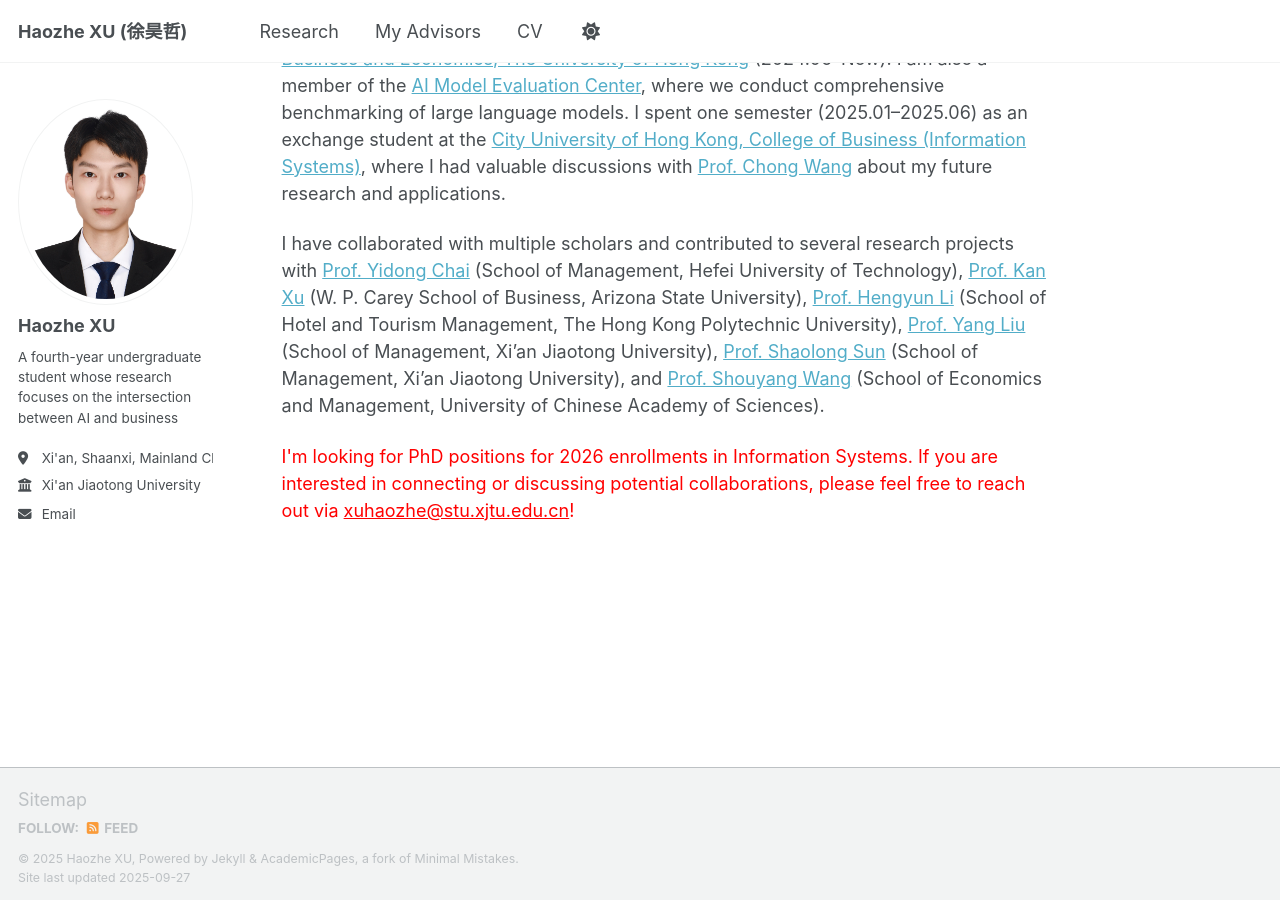
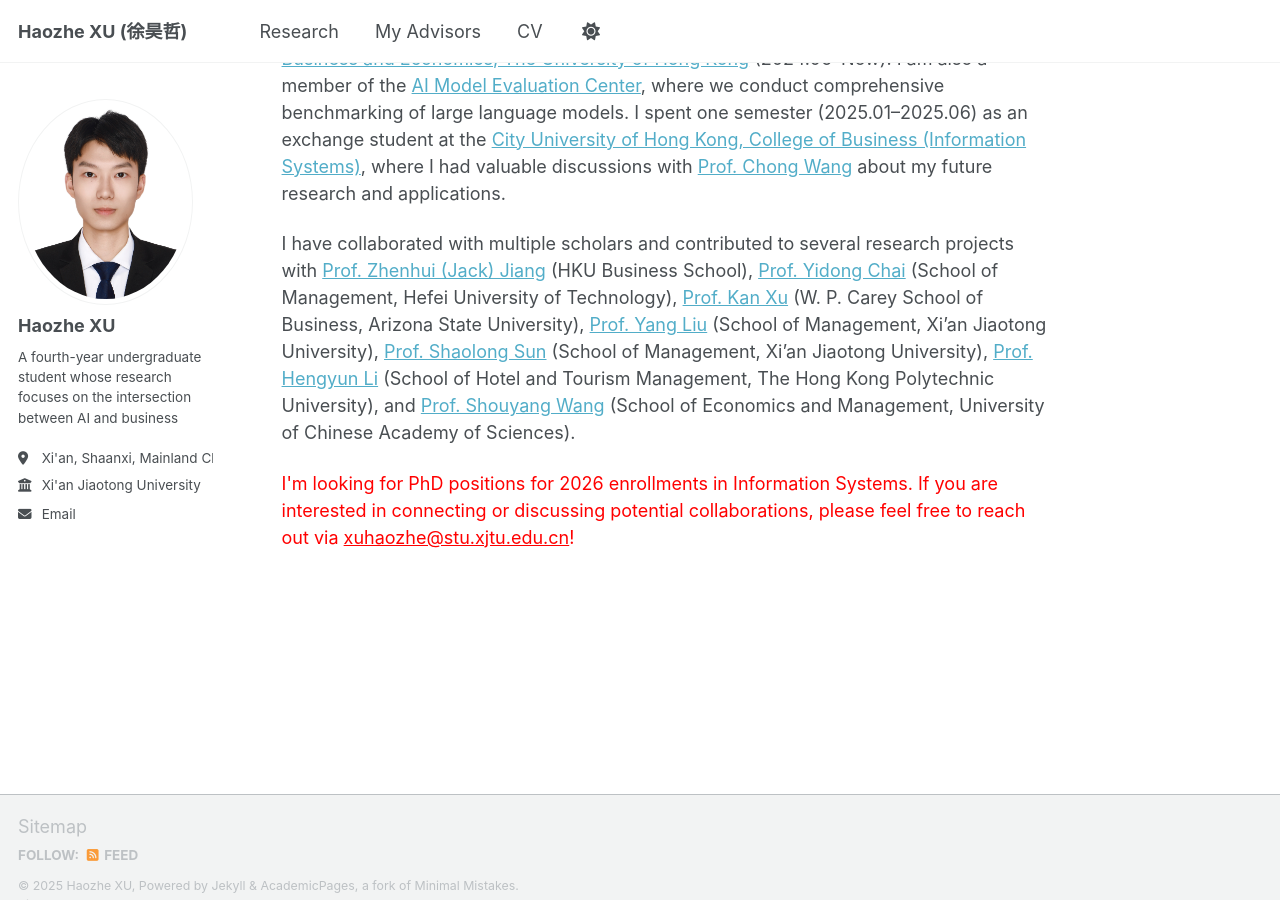
Before and after one commit to XuHaozhe0204/XuHaozhe0204.github.io, a Jekyll site: the page built from _pages/about.md, in a window 1280 px wide and 900 px high, scrolled down 488 px. Built offline with Jekyll 4.4.1, drawn with Linux system fonts in a browser that asks for light colours; a script that is not in the unit is left out.

Commit message:
Update about.md

```diff
--- a/_pages/about.md
+++ b/_pages/about.md
@@ -16,7 +16,7 @@
 
 Currently, I serve as a research assistant to [Prof. Zhenhui (Jack) Jiang](https://www.hkubs.hku.hk/people/zhenhui-jack-jiang/) at the [Faculty of Business and Economics, The University of Hong Kong](https://www.hkubs.hku.hk/) (2024.06–Now). I am also a member of the [AI Model Evaluation Center](https://www.hkubs.hku.hk/aimodelrankings_en/), where we conduct comprehensive benchmarking of large language models. I spent one semester (2025.01–2025.06) as an exchange student at the [City University of Hong Kong, College of Business (Information Systems)](https://www.cb.cityu.edu.hk/IS/), where I had valuable discussions with [Prof. Chong Wang](https://www.cb.cityu.edu.hk/profile/chonwang) about my future research and applications.
 
-I have collaborated with multiple scholars and contributed to several research projects with [Prof. Yidong Chai](https://www.hfut.edu.cn/glxyen/info/1073/1501.htm) (School of Management, Hefei University of Technology), [Prof. Kan Xu](https://kanxu526.github.io/) (W. P. Carey School of Business, Arizona State University), [Prof. Hengyun Li](https://hengyunli.github.io/) (School of Hotel and Tourism Management, The Hong Kong Polytechnic University), [Prof. Yang Liu](https://gr.xjtu.edu.cn/web/0020200607) (School of Management, Xi’an Jiaotong University), [Prof. Shaolong Sun](http://gr.xjtu.edu.cn/web/sunshaolong) (School of Management, Xi’an Jiaotong University), and [Prof. Shouyang Wang](https://people.ucas.ac.cn/~sywang) (School of Economics and Management, University of Chinese Academy of Sciences).
+I have collaborated with multiple scholars and contributed to several research projects with [Prof. Zhenhui (Jack) Jiang](https://www.hkubs.hku.hk/people/zhenhui-jack-jiang/) (HKU Business School), [Prof. Yidong Chai](https://www.hfut.edu.cn/glxyen/info/1073/1501.htm) (School of Management, Hefei University of Technology), [Prof. Kan Xu](https://kanxu526.github.io/) (W. P. Carey School of Business, Arizona State University), [Prof. Yang Liu](https://gr.xjtu.edu.cn/web/0020200607) (School of Management, Xi’an Jiaotong University), [Prof. Shaolong Sun](http://gr.xjtu.edu.cn/web/sunshaolong) (School of Management, Xi’an Jiaotong University), [Prof. Hengyun Li](https://hengyunli.github.io/) (School of Hotel and Tourism Management, The Hong Kong Polytechnic University), and [Prof. Shouyang Wang](https://people.ucas.ac.cn/~sywang) (School of Economics and Management, University of Chinese Academy of Sciences).
 
 <font color="red">
 I'm looking for PhD positions for 2026 enrollments in Information Systems.
```
